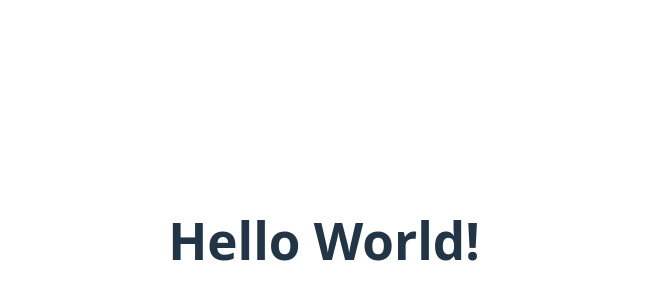
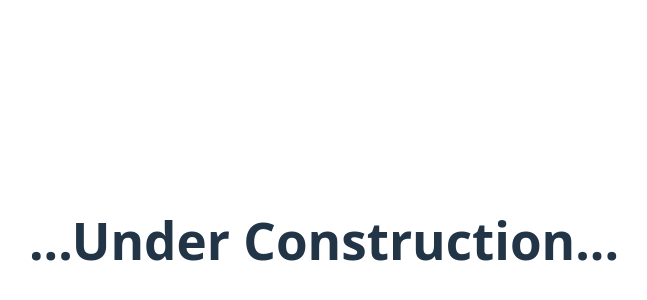
Before and after one commit to ntpotraz/devlog, a React app: page / in a window 1280 px wide. Shown: the part 160-460 px from the top of the page, without its empty margins (316-963 px from the left). Built offline with nearby package versions, Linux system fonts and the light colour scheme; the HTML template or start-up script is replaced by a standard one.

Commit message:
Site is deployed

```diff
--- a/src/App.tsx
+++ b/src/App.tsx
@@ -1,7 +1,7 @@
 import "./App.css";
 
 function App() {
-  return <h1>Hello World!</h1>;
+  return <h1>...Under Construction...</h1>;
 }
 
 export default App;
```
Also changed, not shown: 2 other files (tests, documents, lock files or other folders).
